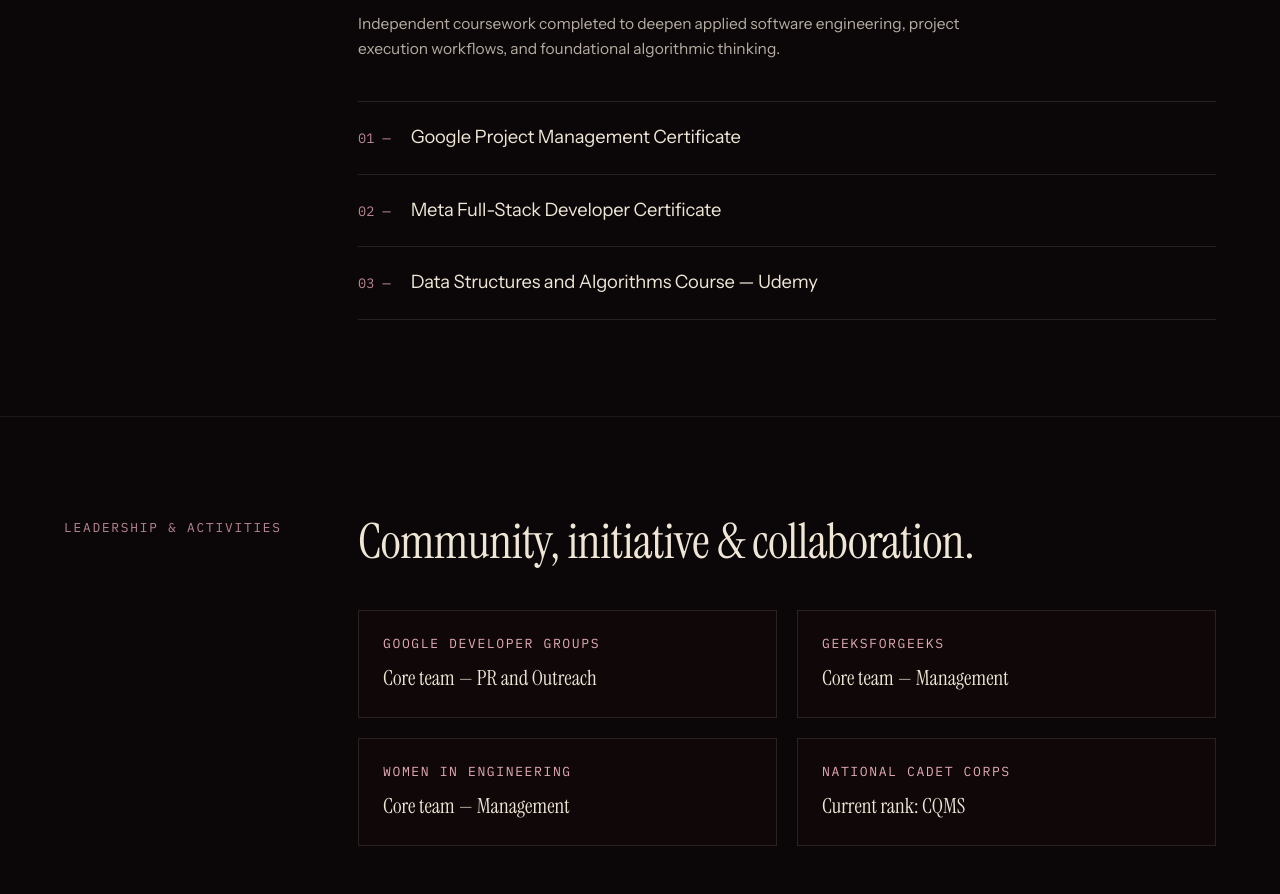
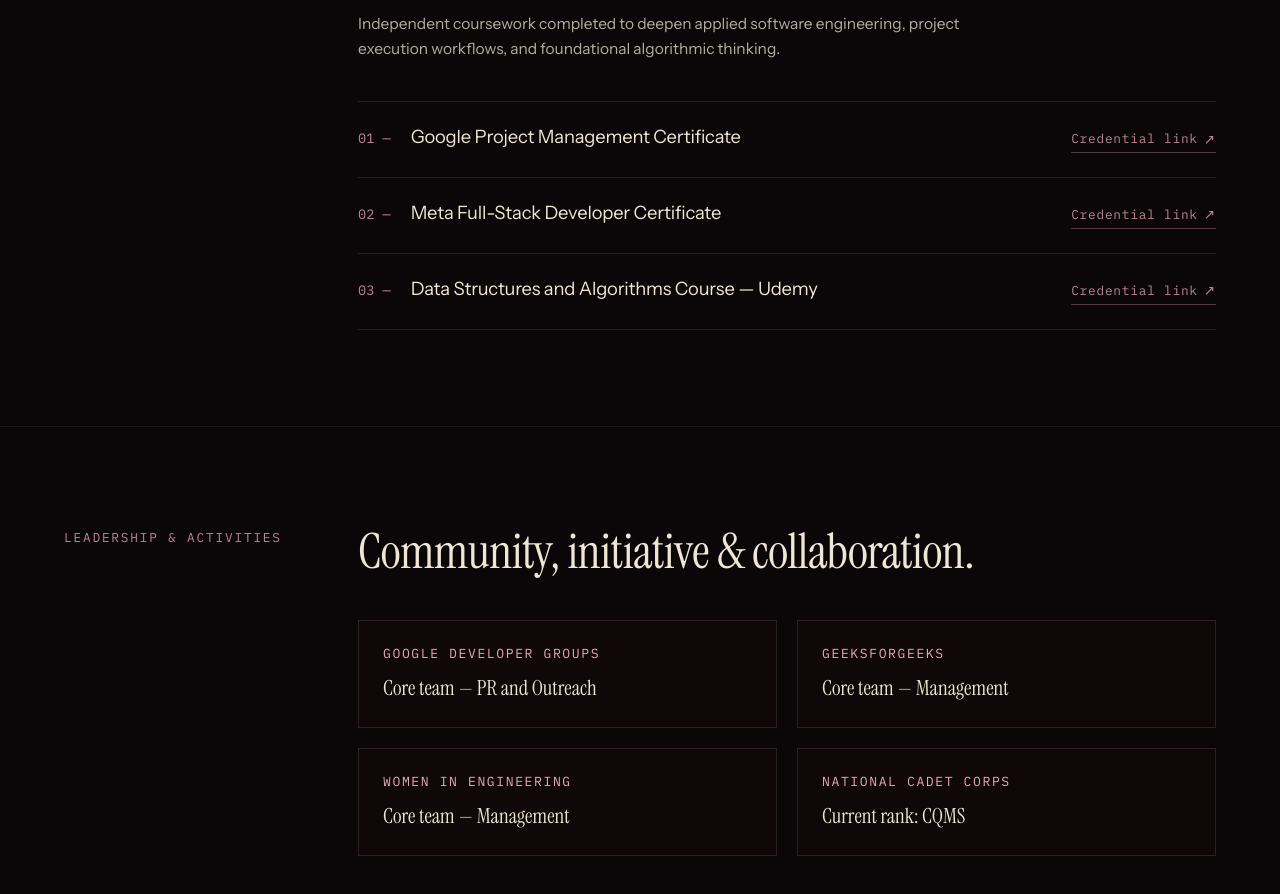
Before and after one commit to VD0246-stack/vanshika-portfolio, a React (Vite) app: page / in a window 1280 px wide. Shown: the part 6460-7354 px from the top of the page. Built offline with nearby package versions, Linux system fonts and the light colour scheme.

Commit message:
feat: add credential links to certifications section

```diff
--- a/src/components/Certifications.tsx
+++ b/src/components/Certifications.tsx
@@ -27,8 +27,21 @@ export const Certifications = () => {
               <div key={idx} className="certification-row" role="listitem">
                 <div className="certification-meta">
                   <span className="certification-idx">0{idx + 1} —</span>
-                  <h3 className="certification-title">{cert}</h3>
+                  <h3 className="certification-title">{cert.title}</h3>
                 </div>
+
+                {cert.credentialUrl && (
+                  <a
+                    href={cert.credentialUrl}
+                    target="_blank"
+                    rel="noopener noreferrer"
+                    className="certification-credential-link"
+                    aria-label={`Credential link for ${cert.title}`}
+                  >
+                    <span>Credential link</span>
+                    <span className="certification-credential-link-arrow" aria-hidden="true">↗</span>
+                  </a>
+                )}
               </div>
             ))}
           </div>
--- a/src/data/portfolioData.ts
+++ b/src/data/portfolioData.ts
@@ -35,6 +35,11 @@ export interface EducationEntry {
 export interface LeadershipEntry {
   organization: string;
   role: string;
+}
+
+export interface CertificationItem {
+  title: string;
+  credentialUrl: string;
 }
 
 export interface ApproachStage {
@@ -78,7 +83,7 @@ export interface PortfolioData {
     cgpa: string;
     sgpa: string;
   };
-  certifications: string[];
+  certifications: CertificationItem[];
   leadership: LeadershipEntry[];
   experience: ExperienceItem[];
   contact: {
@@ -311,9 +316,21 @@ export const portfolioData: PortfolioData = {
   },
 
   certifications: [
-    'Google Project Management Certificate',
-    'Meta Full-Stack Developer Certificate',
-    'Data Structures and Algorithms Course — Udemy',
+    {
+      title: 'Google Project Management Certificate',
+      credentialUrl:
+        'https://www.coursera.org/account/accomplishments/specialization/NWCZV0RBE22D',
+    },
+    {
+      title: 'Meta Full-Stack Developer Certificate',
+      credentialUrl:
+        'https://www.coursera.org/account/accomplishments/specialization/PU9ZNQS80D5L',
+    },
+    {
+      title: 'Data Structures and Algorithms Course — Udemy',
+      credentialUrl:
+        'https://www.udemy.com/certificate/UC-155fb221-d9b8-47ef-ad55-a74ba8aeb001/',
+    },
   ],
 
   leadership: [
--- a/src/index.css
+++ b/src/index.css
@@ -1517,11 +1517,41 @@ button {
   white-space: nowrap;
 }
 
+.certification-credential-link {
+  font-family: var(--font-mono);
+  font-size: 0.8rem;
+  letter-spacing: 0.06em;
+  color: var(--rose-dim);
+  text-decoration: none;
+  white-space: nowrap;
+  display: inline-flex;
+  align-items: center;
+  gap: 6px;
+  border-bottom: 1px solid rgba(186, 134, 146, 0.4);
+  padding-bottom: 2px;
+  transition: color var(--transition-fast), border-color var(--transition-fast);
+}
+
+.certification-credential-link:hover {
+  color: var(--ivory);
+  border-bottom-color: var(--ivory);
+}
+
+.certification-credential-link-arrow {
+  display: inline-block;
+  font-size: 0.85rem;
+  transition: transform var(--transition-fast);
+}
+
+.certification-credential-link:hover .certification-credential-link-arrow {
+  transform: translate(2px, -2px);
+}
+
 @media (max-width: 640px) {
   .certification-row {
     flex-direction: column;
     align-items: flex-start;
-    gap: 8px;
+    gap: 12px;
   }
 }
 
```
